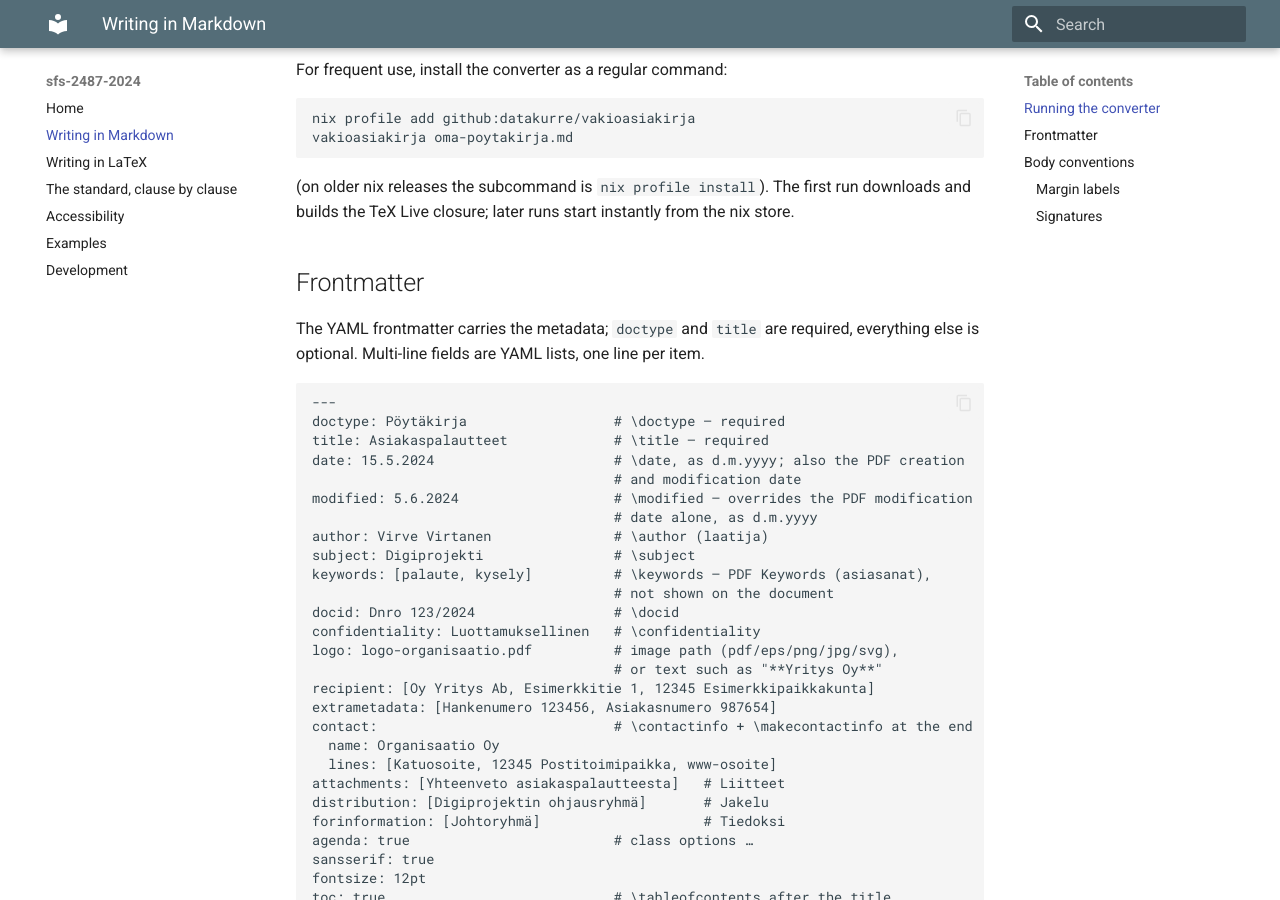
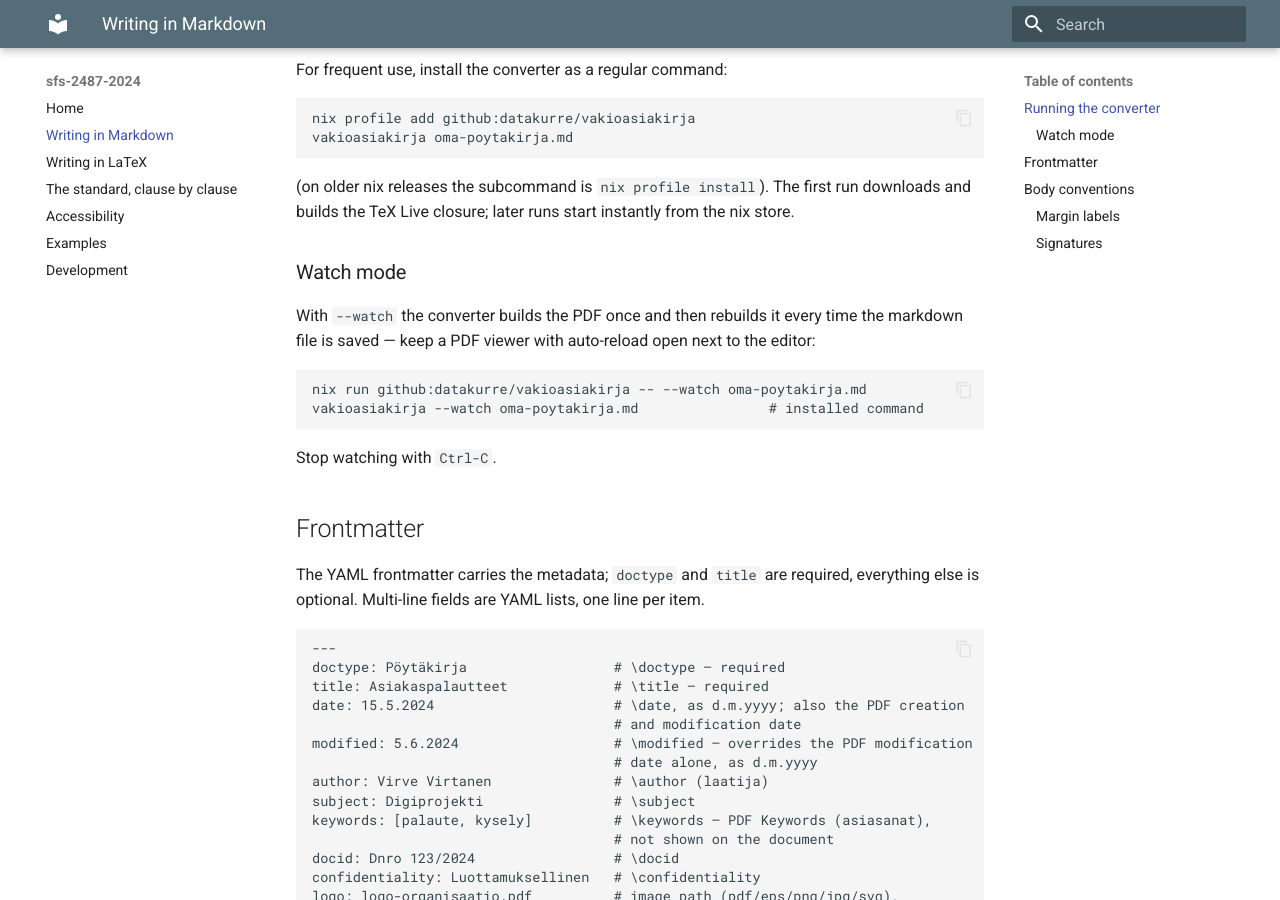
Before and after one commit to datakurre/vakioasiakirja, an MkDocs documentation site: the page built from docs/markdown.md, in a window 1280 px wide and 900 px high, scrolled down 612 px. Built offline with MkDocs 1.6.1 and Material for MkDocs 9.7.7, drawn with Linux system fonts in a browser that asks for light colours.

Commit message:
Add --watch flag to the vakioasiakirja CLI
entr (added to the flake's runtime inputs) builds the PDF once at
startup and re-runs the converter whenever the markdown file is saved,
including editors that save by replacing the file. Documented in the
README, docs/index.md and docs/markdown.md.

https://claude.ai/code/session_01JpTyBGeaNgkW5KXmUBmxvB

````diff
--- a/docs/markdown.md
+++ b/docs/markdown.md
@@ -38,6 +38,19 @@ vakioasiakirja oma-poytakirja.md
 (on older nix releases the subcommand is `nix profile install`). The
 first run downloads and builds the TeX Live closure; later runs start
 instantly from the nix store.
+
+### Watch mode
+
+With `--watch` the converter builds the PDF once and then rebuilds it
+every time the markdown file is saved — keep a PDF viewer with
+auto-reload open next to the editor:
+
+```bash
+nix run github:datakurre/vakioasiakirja -- --watch oma-poytakirja.md
+vakioasiakirja --watch oma-poytakirja.md                # installed command
+```
+
+Stop watching with `Ctrl-C`.
 
 ## Frontmatter
 
````
Also changed, not shown: README.md (+2 -0 lines), docs/index.md (+2 -0 lines), 1 other file.
